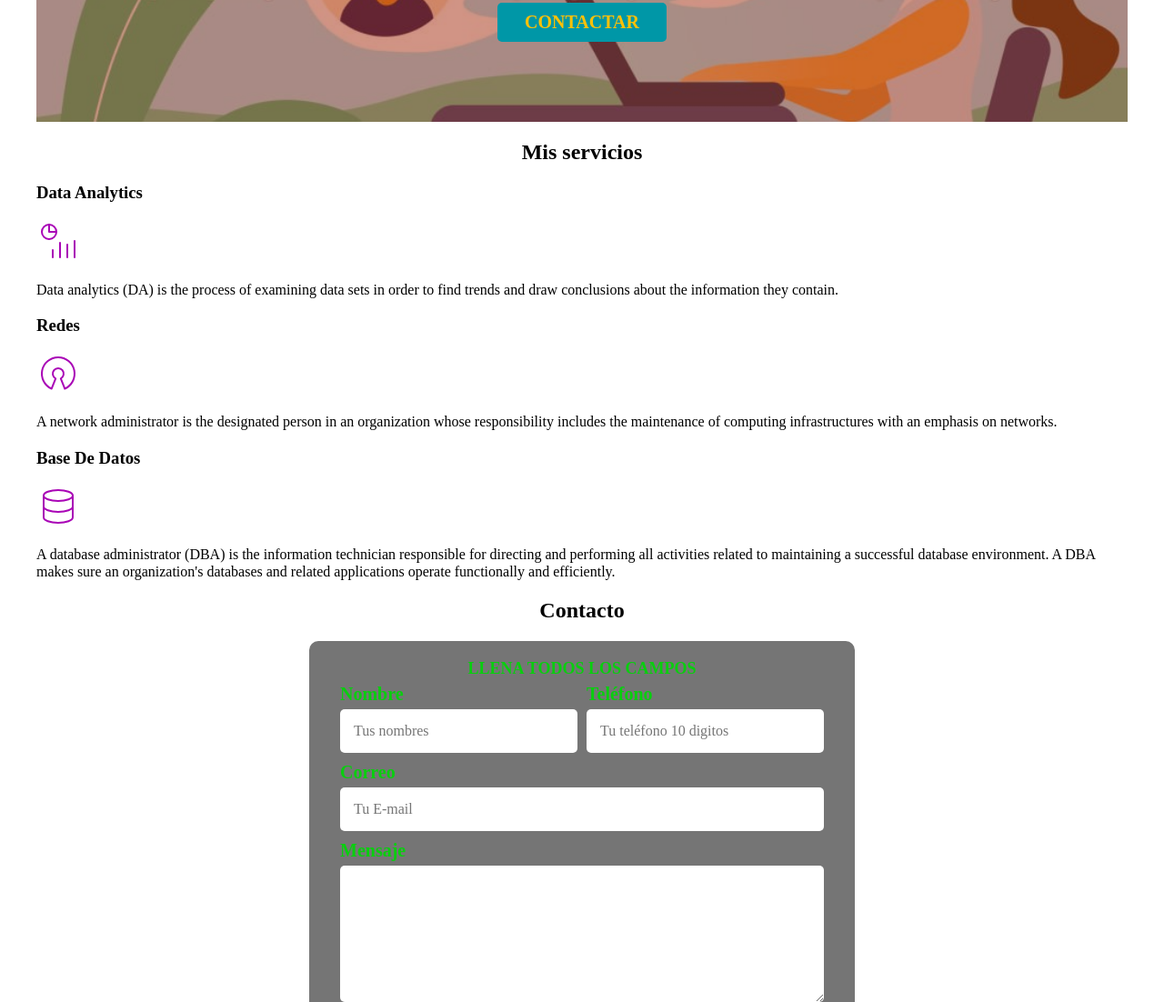
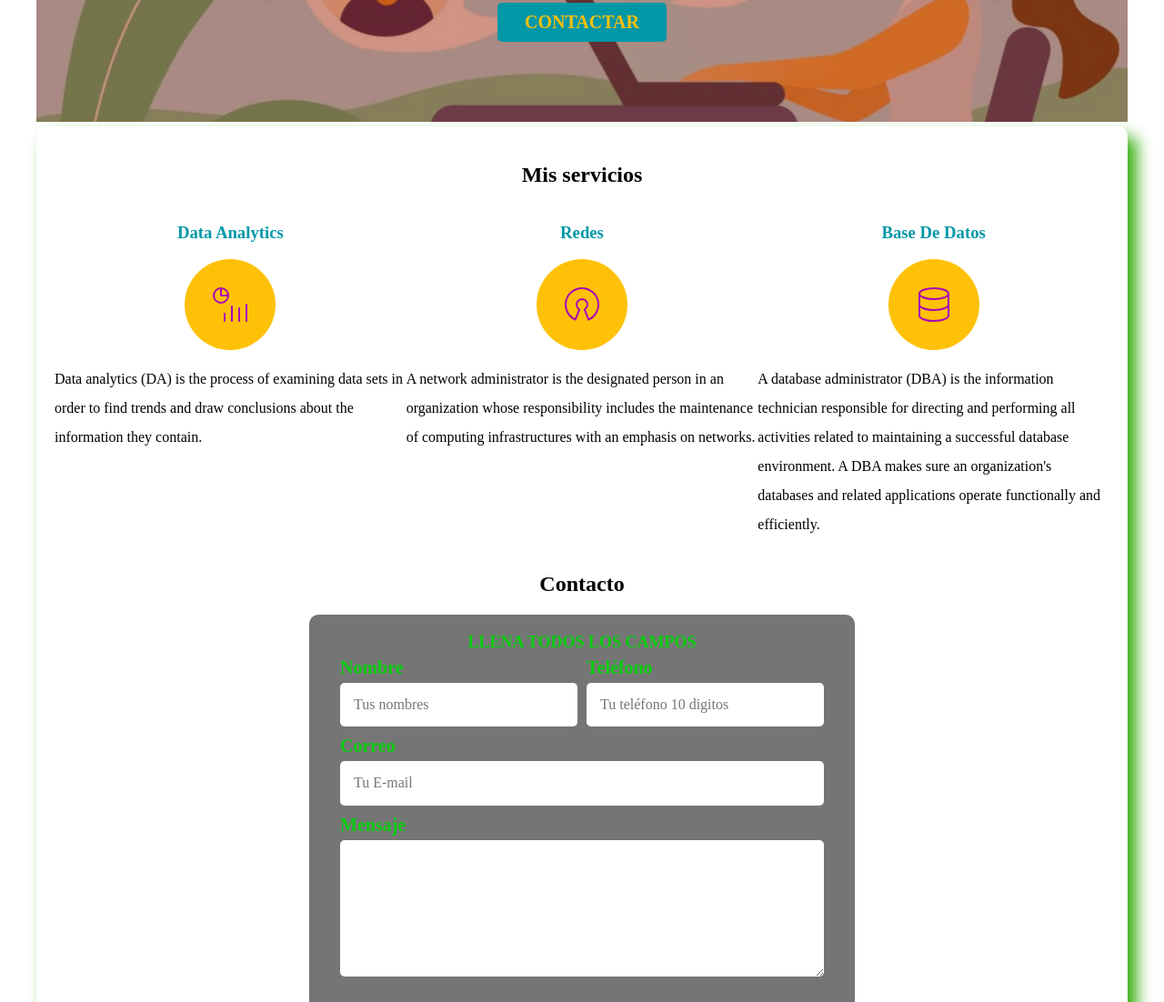
Before and after one commit to RafaHernandez17/web_pag, a plain HTML site: page index.html in a window 1280 px wide. Shown: the part 399-1501 px from the top of the page at 91% size. Drawn offline with Linux system fonts and the light colour scheme; a web font is replaced by a local one.

Commit message:
Estilo en mis servicios

```diff
--- a/css/style.css
+++ b/css/style.css
@@ -137,6 +137,41 @@ body{
     }
 }
 /******************************Main Servicio*******************************************/
+@media (min-width:780px) {
+    .servicios{
+        display: grid;
+        grid-template-columns: repeat(3,1fr);
+    }
+}
+.servicio{
+    display: flex;
+    flex-direction: column;
+    align-items: center;
+}
+.servicio .iconos{
+    height: 10rem;
+    width: 10rem;
+    background-color: var(--primario);
+    border-radius: 100%;
+    display: flex;
+    justify-content: space-evenly;
+    align-items: center;
+}
+.servicio h3{
+    color: var(--secundario);
+}
+.servicio p{
+    line-height: 2;
+}
+.sombra{
+    -webkit-box-shadow: 10px 11px 17px 0px rgba(51,173,10,1);
+    -moz-box-shadow: 10px 11px 17px 0px rgba(51,173,10,1);
+    box-shadow: 10px 11px 17px 0px rgba(51,173,10,1);
+
+    background-color: var(--blanco);
+    padding: 2rem;
+    border-radius: 1rem;
+}
 
 /******************************formulario*******************************************/
 .formulario{
```
